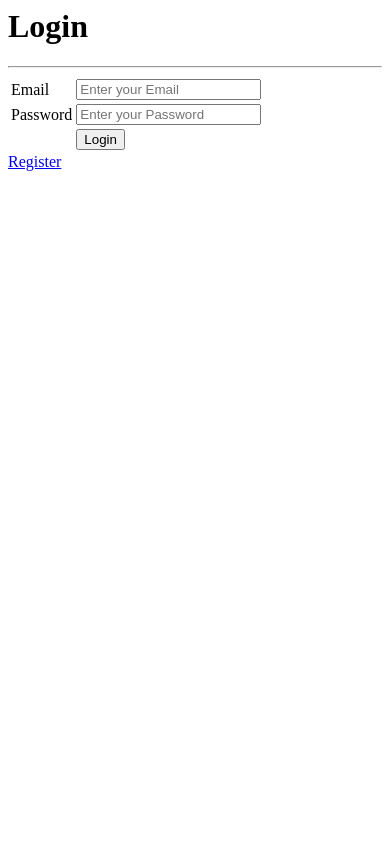
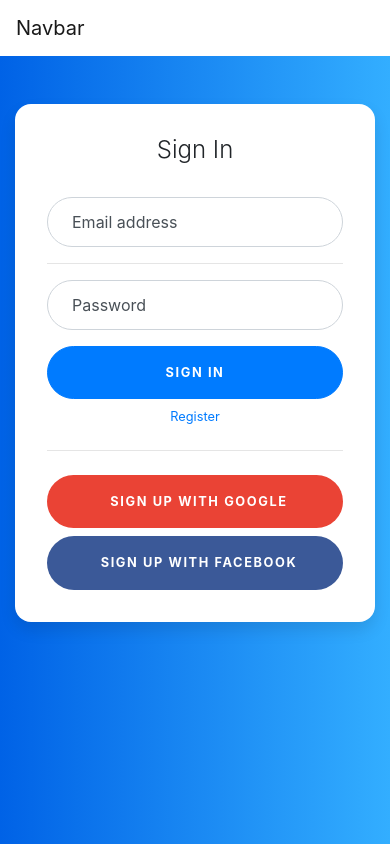
Before and after one commit to ankittushar/QuizBackend, a Django app: page /login in a window 390 px wide. Run offline with Django 3.2, Linux system fonts and the light colour scheme; some libraries are stand-ins or nearby versions.

Commit message:
modified but not complete

```diff
--- /dev/null
+++ b/testquiz/templates/Header.html
@@ -0,0 +1,146 @@
+<!DOCTYPE html>
+<html lang="en">
+<head>
+    <meta charset="UTF-8">
+    <meta http-equiv="X-UA-Compatible" content="IE=edge">
+    <meta name="viewport" content="width=device-width, initial-scale=1.0">
+    <link rel="stylesheet" href="https://maxcdn.bootstrapcdn.com/bootstrap/4.0.0/css/bootstrap.min.css" integrity="sha384-Gn5384xqQ1aoWXA+058RXPxPg6fy4IWvTNh0E263XmFcJlSAwiGgFAW/dAiS6JXm" crossorigin="anonymous">
+
+    <script src="https://code.jquery.com/jquery-3.2.1.slim.min.js" integrity="sha384-KJ3o2DKtIkvYIK3UENzmM7KCkRr/rE9/Qpg6aAZGJwFDMVNA/GpGFF93hXpG5KkN" crossorigin="anonymous"></script>
+<script src="https://cdnjs.cloudflare.com/ajax/libs/popper.js/1.12.9/umd/popper.min.js" integrity="sha384-ApNbgh9B+Y1QKtv3Rn7W3mgPxhU9K/ScQsAP7hUibX39j7fakFPskvXusvfa0b4Q" crossorigin="anonymous"></script>
+<script src="https://maxcdn.bootstrapcdn.com/bootstrap/4.0.0/js/bootstrap.min.js" integrity="sha384-JZR6Spejh4U02d8jOt6vLEHfe/JQGiRRSQQxSfFWpi1MquVdAyjUar5+76PVCmYl" crossorigin="anonymous"></script>
+<style>
+
+:root {
+  --input-padding-x: 1.5rem;
+  --input-padding-y: .75rem;
+}
+
+body {
+  background: #007bff;
+  background: linear-gradient(to right, #0062E6, #33AEFF);
+}
+
+.card-signin {
+  border: 0;
+  border-radius: 1rem;
+  box-shadow: 0 0.5rem 1rem 0 rgba(0, 0, 0, 0.1);
+  overflow: hidden;
+}
+
+.card-signin .card-title {
+  margin-bottom: 2rem;
+  font-weight: 300;
+  font-size: 1.5rem;
+}
+
+.card-signin .card-img-left {
+  width: 45%;
+  /* Link to your background image using in the property below! */
+  background: scroll center url('https://source.unsplash.com/WEQbe2jBg40/414x512');
+  background-size: cover;
+}
+
+.card-signin .card-body {
+  padding: 2rem;
+}
+
+.form-signin {
+  width: 100%;
+}
+
+.form-signin .btn {
+  font-size: 80%;
+  border-radius: 5rem;
+  letter-spacing: .1rem;
+  font-weight: bold;
+  padding: 1rem;
+  transition: all 0.2s;
+}
+
+.form-label-group {
+  position: relative;
+  margin-bottom: 1rem;
+}
+
+.form-label-group input {
+  height: auto;
+  border-radius: 2rem;
+}
+
+.form-label-group>input,
+.form-label-group>label {
+  padding: var(--input-padding-y) var(--input-padding-x);
+}
+
+.form-label-group>label {
+  position: absolute;
+  top: 0;
+  left: 0;
+  display: block;
+  width: 100%;
+  margin-bottom: 0;
+  /* Override default `<label>` margin */
+  line-height: 1.5;
+  color: #495057;
+  border: 1px solid transparent;
+  border-radius: .25rem;
+  transition: all .1s ease-in-out;
+}
+
+.form-label-group input::-webkit-input-placeholder {
+  color: transparent;
+}
+
+.form-label-group input:-ms-input-placeholder {
+  color: transparent;
+}
+
+.form-label-group input::-ms-input-placeholder {
+  color: transparent;
+}
+
+.form-label-group input::-moz-placeholder {
+  color: transparent;
+}
+
+.form-label-group input::placeholder {
+  color: transparent;
+}
+
+.form-label-group input:not(:placeholder-shown) {
+  padding-top: calc(var(--input-padding-y) + var(--input-padding-y) * (2 / 3));
+  padding-bottom: calc(var(--input-padding-y) / 3);
+}
+
+.form-label-group input:not(:placeholder-shown)~label {
+  padding-top: calc(var(--input-padding-y) / 3);
+  padding-bottom: calc(var(--input-padding-y) / 3);
+  font-size: 12px;
+  color: #777;
+}
+
+.btn-google {
+  color: white;
+  background-color: #ea4335;
+}
+
+.btn-facebook {
+  color: white;
+  background-color: #3b5998;
+}
+</style>
+
+</head>
+<body>
+
+<nav class="navbar navbar-light " style="background-color: white;">
+    <a class="navbar-brand" href="#">Navbar</a>
+  </nav>
+
+
+
+    {% block content %}
+    {% endblock %}
+</body>
+</html>
--- a/testquiz/templates/Login.html
+++ b/testquiz/templates/Login.html
@@ -1,9 +1,73 @@
-<h1>Login</h1>
+{% extends "Header.html" %}
+
+{% block content %}
+
+
+
+
+
+    <div class="container">
+      <div class="row">
+        <div class="col-lg-10 col-xl-9 mx-auto">
+          <div class="card card-signin flex-row my-5">
+            <div class="card-img-left d-none d-md-flex">
+               <!-- Background image for card set in CSS! -->
+            </div>
+            <div class="card-body">
+              <h5 class="card-title text-center">Sign In</h5>
+              <form class="form-signin" method="POST">
+                {% csrf_token %}
+                <!-- <div class="form-label-group">
+                  <input type="text" id="inputUserame" class="form-control" placeholder="Username" required autofocus>
+                  <label for="inputUserame">Username</label>
+                </div> -->
+
+                <div class="form-label-group">
+                  <input name="Email" type="email" id="inputEmail" class="form-control" placeholder="Email address" required>
+                  <label for="inputEmail">Email address</label>
+                </div>
+
+                <hr>
+
+                <div class="form-label-group">
+                  <input name="Passwrd" type="password" id="inputPassword" class="form-control" placeholder="Password" required>
+                  <label for="inputPassword">Password</label>
+                </div>
+                <div class="form-label-group">
+                {% if messages %}
+                {% for msg in messages %}
+                <b>{{msg}}</b>
+                {% endfor %}
+                {% endif %}
+                </div>
+
+
+                <!-- <div class="form-label-group">
+                  <input type="password" id="inputConfirmPassword" class="form-control" placeholder="Password" required>
+                  <label for="inputConfirmPassword">Confirm password</label>
+                </div> -->
+
+                <button class="btn btn-lg btn-primary btn-block text-uppercase" type="submit" >Sign In</button>
+                <a class="d-block text-center mt-2 small" href="{% url 'reg' %}">Register</a>
+                <hr class="my-4">
+                <button class="btn btn-lg btn-google btn-block text-uppercase" type="submit"><i class="fab fa-google mr-2"></i> Sign up with Google</button>
+                <button class="btn btn-lg btn-facebook btn-block text-uppercase" type="submit"><i class="fab fa-facebook-f mr-2"></i> Sign up with Facebook</button>
+
+
+              </form>
+
+            </div>
+          </div>
+        </div>
+      </div>
+    </div>
+
+    <!-- <h1>Login</h1>
     <hr/>
     <form method="POST">
-    {% csrf_token %}
+        {% csrf_token %} -->
 
-<table>
+    <!-- <table>
         <tr>
             <td>
                 Email
@@ -24,11 +88,13 @@
             <td></td>
             <td><button type="submit">Login</button></td>
         </tr>
-</table>
-{% if messages %}
+    </table> -->
+    <!-- {% if messages %}
     {% for msg in messages %}
     <b>{{msg}}</b>
     {% endfor %}
     {% endif %}
-<a href="{% url 'reg' %}">Register</a>
-</form>
+    <a href="{% url 'reg' %}">Register</a> -->
+    <!-- </form> -->
+
+{% endblock %}
--- a/testquiz/testquiz/settings.py
+++ b/testquiz/testquiz/settings.py
@@ -27,6 +27,7 @@ SECRET_KEY = 'django-insecure-qbtd0@uk$2r##0tpm=sxkw&m7)1_j831l-v+)r=etil9b%w283
 DEBUG = True
 
 ALLOWED_HOSTS = []
+
 
 
 # Application definition
--- a/testquiz/testquiz/urls.py
+++ b/testquiz/testquiz/urls.py
@@ -24,5 +24,6 @@ urlpatterns = [
    path('register',views.register,name="reg"),
    path('login',views.loginpage,name="login"),
    path('admin',views.adminpage,name="admin"),
-   path('logout/',views.logout,name="logout")
+   path('logout/',views.logout,name="logout"),
+   path('history',views.history,name="history")
 ]
--- a/testquiz/testquiz/views.py
+++ b/testquiz/testquiz/views.py
@@ -1,15 +1,38 @@
 from django.shortcuts import render
 from testquiz.models import Exam
 from testquiz.models import Newuser
+from testquiz.models import QuizHistory
 
 from django.contrib import messages
+from datetime import datetime
+
+
 
 def indexpage(request):
     return render(request,'index.html')
 
 def examonline(request):
-    results=Exam.objects.all()
+
+    results=Exam.objects.all()[1:5]
+
+    if request.method=='POST':
+
+
+        for i in range(0,4):
+
+            Email=request.POST['Email']
+            Question=request.POST['a'+str(i)]
+            try:
+                YourAnswer=request.POST[str(i+2)]
+            except:
+                YourAnswer='Not Selected'
+            Answer=request.POST['Answer'+str(i)]
+
+            QuizHistory(Email=Email,Question=Question,YourAnswer=YourAnswer,Answer=Answer,Time=datetime.now()).save()
+        return render(request,'index.html')
+
     return render(request,'quiz.html',{"Exam":results})
+
 
 
 def register(request):
@@ -28,7 +51,7 @@ def loginpage(request):
             print("Username=",Userdetails)
             request.session['Email']=Userdetails.Email
             results=Exam.objects.all()
-            return render(request,'index.html',{"Exam":results})
+            return render(request,'index.html')
         except Newuser.DoesNotExist as e:
             messages.success(request,'Username/Password Invalid')
     return render(request,'login.html')
@@ -55,3 +78,22 @@ def adminpage(request):
         Exam(Question=Question,Option1=Option1,Option2=Option2,Option3=Option3,Option4=Option4,Answer=Answer).save()
         messages.success(request,'Question Added Successfully...!')
     return render(request,'Admin.html')
+
+
+def history(request):
+    try:
+        AllHistory=QuizHistory.objects.filter(Email=request.session['Email'])
+    except:
+        return render(request,'History.html')
+    try:
+
+        sometime=AllHistory[0].Time
+        someHist=[]
+        for x in AllHistory:
+            if x.Time==sometime:
+                someHist.append(x)
+
+        return render(request,'History.html',{"History":AllHistory,"someHist":someHist})
+    except:
+        messages.success(request,"no History found")
+        return render(request,'History.html')
```
Also changed, not shown: testquiz/templates/History.html (added, +84 -0 lines), testquiz/templates/index.html (+3 -27 lines), testquiz/templates/quiz.html (+31 -7 lines), testquiz/templates/style.css (added, +136 -0 lines), testquiz/testquiz/models.py (+11 -0 lines). Lines whose indentation alone changed are shown as unchanged.
